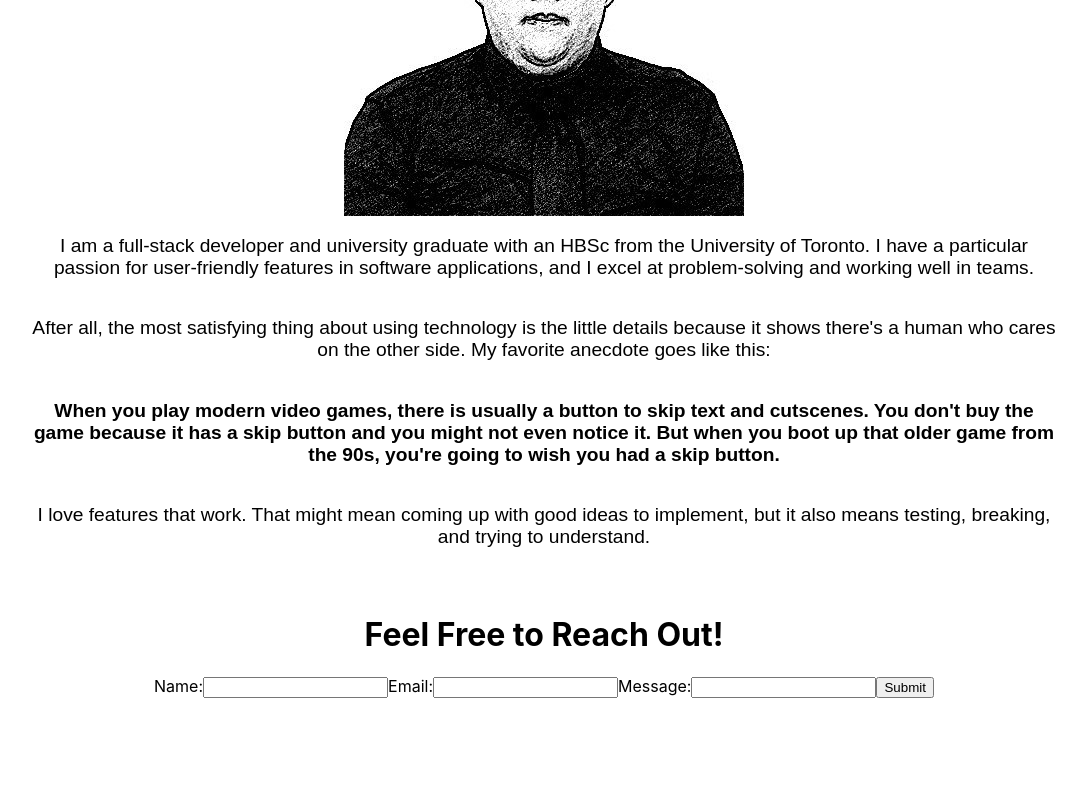
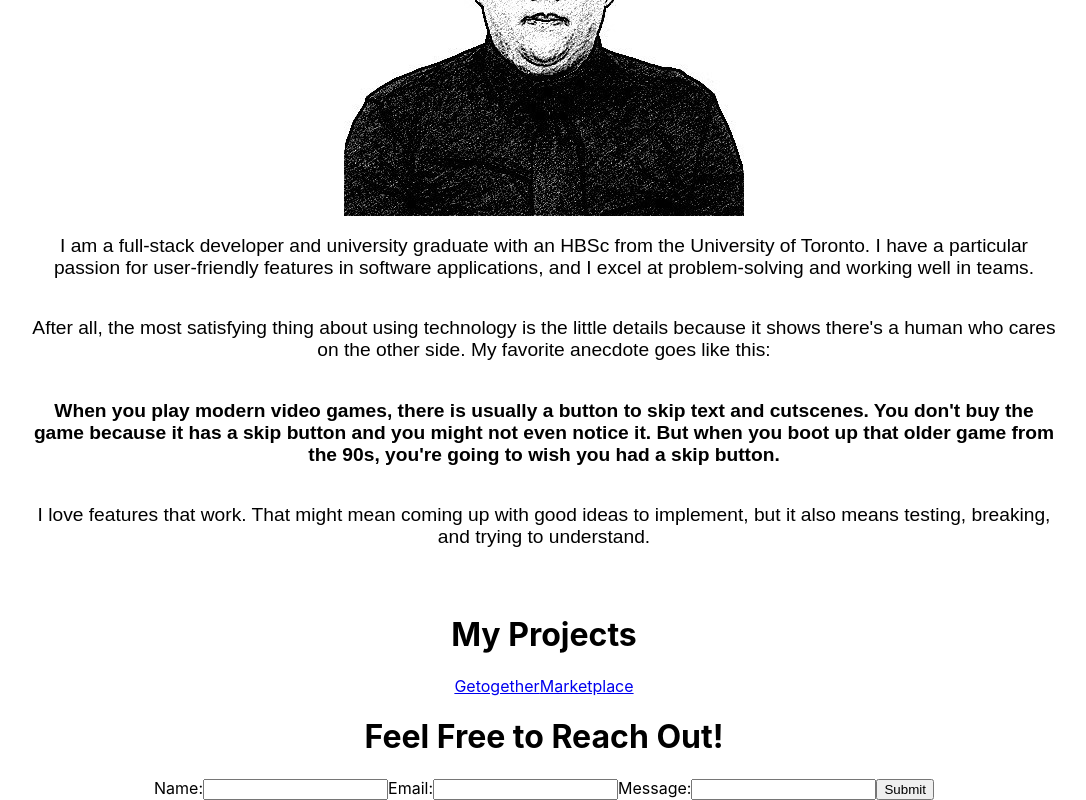
Before and after one commit to dan-suen/dan-suen.github.io, a React (Create React App) app: page / in a window 1280 px wide. Shown: the part 980-1780 px from the top of the page, without its empty margins (96-1182 px from the left). Before the commit the page ends 1678 px from the top, so only its background shows below. Built offline with nearby package versions, Linux system fonts and the light colour scheme.

Commit message:
added remaining sections to page

```diff
--- a/src/App.tsx
+++ b/src/App.tsx
@@ -4,6 +4,7 @@ import About from './components/about';
 import Contact from './components/contact';
 import Front from './components/front';
 import Sidebar from './components/sidebar';
+import Project from './components/projects';
 
 function App(): JSX.Element {
   return (
@@ -11,6 +12,7 @@ function App(): JSX.Element {
       <Front />
       <Sidebar />
       <About />
+      <Project/>
       <Contact />
     </div>
   );
```
Also changed, not shown: src/components/projects.scss (added), src/components/reach.scss (added), src/components/skills.scss (added).
